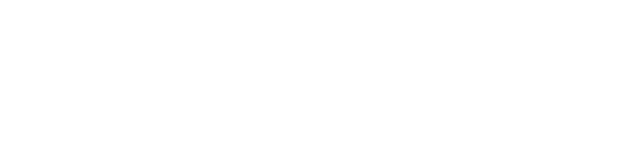
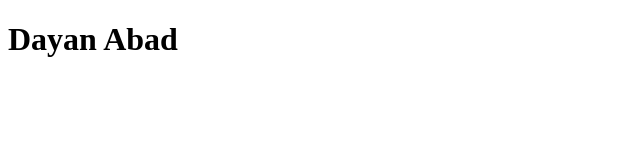
Before and after one commit to dayanidk/portafoli-M0614-AEA3, a plain HTML site: page index.html in a window 1280 px wide. Shown: the whole page, without its empty margins (0-640 px from the left). Drawn offline with Linux system fonts and the light colour scheme.

Commit message:
Afegit h1 amb el meu nom a index.html

```diff
--- a/index.html
+++ b/index.html
@@ -7,5 +7,7 @@
   </head>
   <body>
 
+    <h1>Dayan Abad</h1>
+
   </body>
 </html>
```
